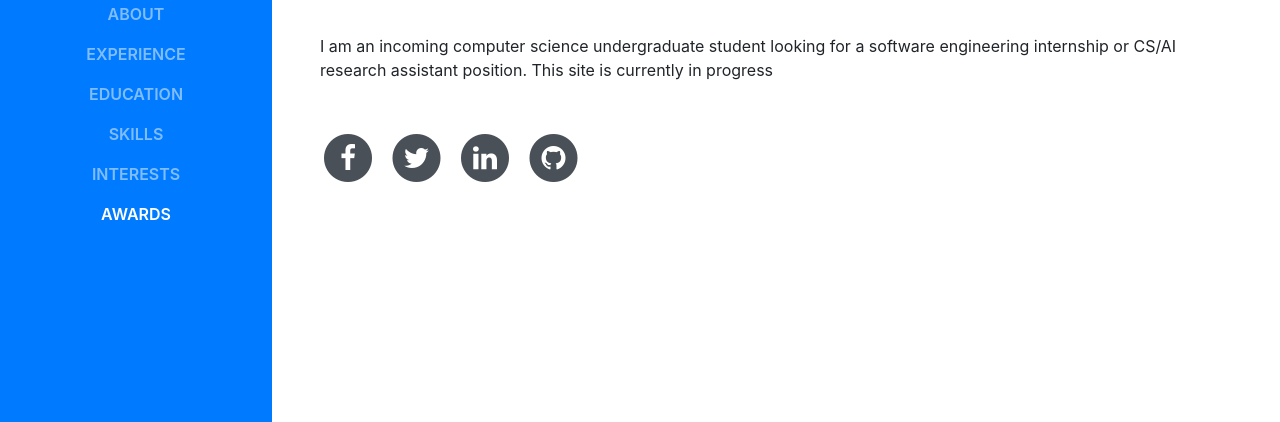
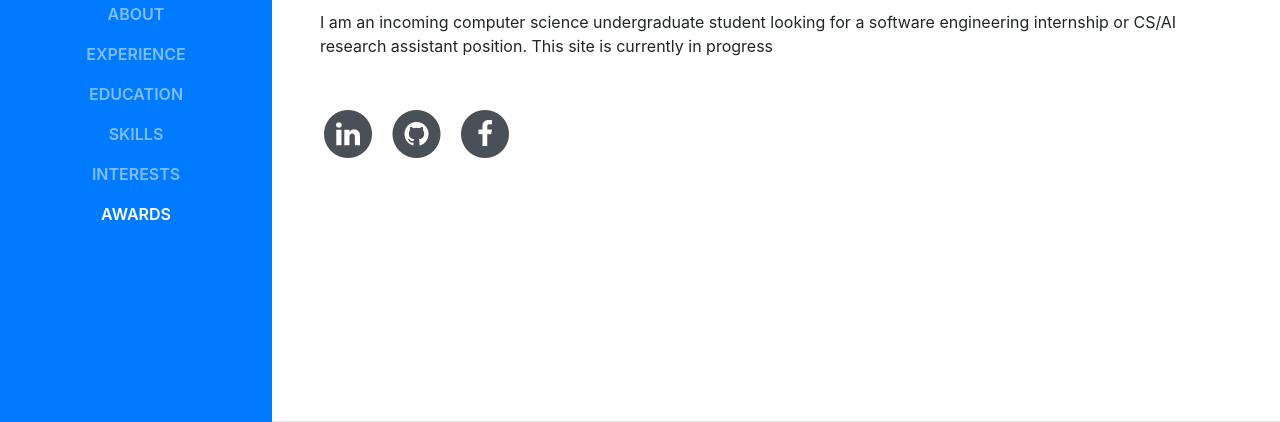
Before and after one commit to jamqd/jamqd.github.io, a website with bundled scripts: page index.html in a window 1280 px wide. Shown: the part 378-800 px from the top of the page. Built offline with nearby package versions, Linux system fonts and the light colour scheme; a web font is replaced by a local one.

Commit message:
image cropping and cotact links

```diff
--- a/index.html
+++ b/index.html
@@ -24,8 +24,6 @@
     <link href="css/resume.min.css" rel="stylesheet">
 
   </head>
-ww
-
     <nav class="navbar navbar-expand-lg navbar-dark bg-primary fixed-top" id="sideNav">
       <a class="navbar-brand js-scroll-trigger" href="#page-top">
         <span class="d-block d-lg-none">John Dang</span>
@@ -72,22 +70,7 @@ ww
           </div>
           <p class="mb-5">I am an incoming computer science undergraduate student looking for a software engineering internship or CS/AI research assistant position. This site is currently in progress</p>
           <ul class="list-inline list-social-icons mb-0">
-            <li class="list-inline-item">
-              <a href="#">
-                <span class="fa-stack fa-lg">
-                  <i class="fa fa-circle fa-stack-2x"></i>
-                  <i class="fa fa-facebook fa-stack-1x fa-inverse"></i>
-                </span>
-              </a>
-            </li>
-            <li class="list-inline-item">
-              <a href="#">
-                <span class="fa-stack fa-lg">
-                  <i class="fa fa-circle fa-stack-2x"></i>
-                  <i class="fa fa-twitter fa-stack-1x fa-inverse"></i>
-                </span>
-              </a>
-            </li>
+
             <li class="list-inline-item">
               <a href="https://linkedin.com/in/johnamqdang">
                 <span class="fa-stack fa-lg">
@@ -97,10 +80,18 @@ ww
               </a>
             </li>
             <li class="list-inline-item">
-              <a href="#">
+              <a href="https://github.com/jamqd">
                 <span class="fa-stack fa-lg">
                   <i class="fa fa-circle fa-stack-2x"></i>
                   <i class="fa fa-github fa-stack-1x fa-inverse"></i>
+                </span>
+              </a>
+            </li>
+            <li class="list-inline-item">
+              <a href="https://www.facebook.com/jamqd">
+                <span class="fa-stack fa-lg">
+                  <i class="fa fa-circle fa-stack-2x"></i>
+                  <i class="fa fa-facebook fa-stack-1x fa-inverse"></i>
                 </span>
               </a>
             </li>
```
Also changed, not shown: img/profile.jpg.
